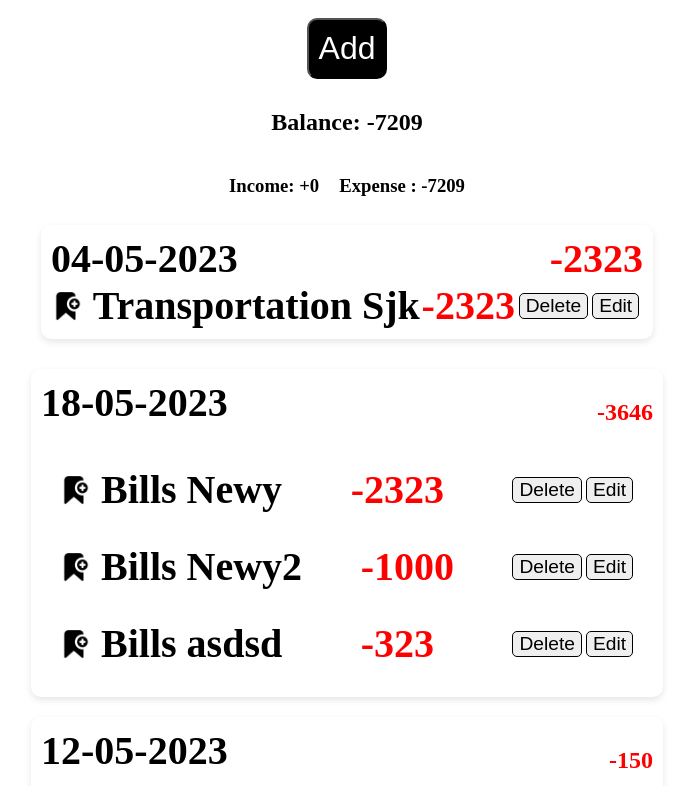
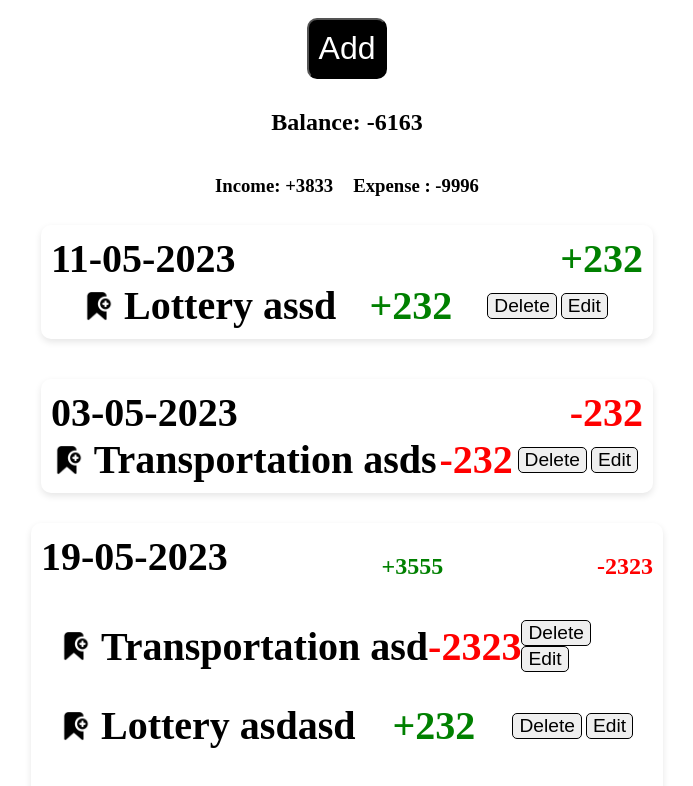
Before and after one commit to LunaticEradicator/Expense-Tracker, a React (Vite) app: page / in a window 1280 px wide. Shown: the top 786 px of the page, without its empty margins (293-986 px from the left). Built offline with nearby package versions, Linux system fonts and the light colour scheme; data requests are answered from the project's data file.

Commit message:
Add DailyIncome by Date

```diff
--- a/db.json
+++ b/db.json
@@ -79,6 +79,78 @@
       "income": 0,
       "categories": "transportation",
       "id": 13
+    },
+    {
+      "title": "asds",
+      "date": "2023-05-04",
+      "expense": "232",
+      "income": 0,
+      "categories": "cars",
+      "id": 14
+    },
+    {
+      "title": "asd",
+      "date": "2023-05-19",
+      "expense": "2323",
+      "income": 0,
+      "categories": "transportation",
+      "id": 15
+    },
+    {
+      "title": "asdasd",
+      "date": "2023-05-19",
+      "expense": 0,
+      "income": "232",
+      "categories": "lottery",
+      "id": 16
+    },
+    {
+      "title": "ASD",
+      "date": "2023-05-19",
+      "expense": 0,
+      "income": "1000",
+      "categories": "salary",
+      "id": 17
+    },
+    {
+      "title": "asd",
+      "date": "2023-05-18",
+      "expense": 0,
+      "income": "23",
+      "categories": "grants",
+      "id": 18
+    },
+    {
+      "title": "asds",
+      "date": "2023-05-03",
+      "expense": "232",
+      "income": 0,
+      "categories": "transportation",
+      "id": 19
+    },
+    {
+      "title": "assd",
+      "date": "2023-05-11",
+      "expense": 0,
+      "income": "232",
+      "categories": "lottery",
+      "id": 20
+    },
+    {
+      "title": "sdas",
+      "date": "2023-05-04",
+      "expense": 0,
+      "income": "23",
+      "categories": "refund",
+      "id": 21
+    },
+    {
+      "title": "sdsad",
+      "date": "2023-05-19",
+      "expense": 0,
+      "income": "2323",
+      "categories": "grants",
+      "id": 22
     }
   ]
 }
--- a/src/components/Create/AddExpenseAndIncome.jsx
+++ b/src/components/Create/AddExpenseAndIncome.jsx
@@ -3,12 +3,12 @@ import CreateExpense from "./CreateExpense";
 import CreateIncome from "./CreateIncome";
 
 export default function AddExpense() {
-    const [isCreate, setIsCreate] = useState(false);
+    const [isSubmit, setIsSubmit] = useState(false);
     const [isIncome, setIsIncome] = useState(false);
     const [isExpense, setIsExpense] = useState(false);
 
     function handleIsCreate() {
-        setIsCreate(prevIsCreate => !prevIsCreate)
+        setIsSubmit(prevIsCreate => !prevIsCreate) // togg
     }
 
     function handleIsIncome() {
@@ -23,15 +23,16 @@ export default function AddExpense() {
 
     return (
         <div className="addItem">
-            {isCreate
+            {isSubmit
                 ?
                 <>
                     <CreateIncome                               // Income Component
+                        setIsSubmit={setIsSubmit}
                         isIncome={isIncome}
                         handleIsIncome={handleIsIncome}
                     />
                     <CreateExpense                             // Expense Component
-                        setIsCreate={setIsCreate}
+                        setIsSubmit={setIsSubmit}
                         isExpense={isExpense}
                         handleIsExpense={handleIsExpense}
                     />
--- a/src/components/Create/CreateExpense.jsx
+++ b/src/components/Create/CreateExpense.jsx
@@ -23,7 +23,7 @@ export default function ExpenseCreate(props) {
             return { title: '', date: '', expense: '', categories: '' }
         })
         // toggle off Create Children []
-        props.setIsCreate(false)
+        props.setIsSubmit(false)
     }
 
     const handleInput = (event) => { // to get userInput of the books title
--- a/src/components/Create/CreateIncome.jsx
+++ b/src/components/Create/CreateIncome.jsx
@@ -22,7 +22,7 @@ export default function IncomeCreate(props) {
         setItem(prevItem => {
             return { title: '', date: '', income: '', categories: '' }
         }) // erase eachBookName after submit
-        props.setIsCreate(false)
+        props.setIsSubmit(false)
     }
 
     const handleInput = (event) => { // to get userInput of the books title
--- a/src/components/RUD/ExpenseList.jsx
+++ b/src/components/RUD/ExpenseList.jsx
@@ -1,7 +1,6 @@
 import ExpenseEachNew from './ExpenseListChildren/ExpenseEachNew/ExpenseEachNew'
 import useCustomBookContext from "../../hooks/use-custom-book-context"
 import ExpenseEachRepeatingHeader from './ExpenseListChildren/ExpenseEachRepeat/ExpenseEachRepeatingHeader'
-import DailyExpense from './ExpenseListChildren/ExpenseEachRepeat/DailyExpense'
 
 export default function BookList() {
     const { books } = useCustomBookContext()
@@ -30,25 +29,30 @@ export default function BookList() {
     }, []);
 
 
-    console.log(showDailyExpense)
-    console.log(`-----Need Fix--------`)
+    const allIncome = books.map(item => {
+        return repeatingDate.includes(item.date) ? { date: item.date, income: item.income } : { date: item.date, income: item.income }
+    })
 
+    const showDailyIncome = allIncome.reduce((accumulator, cur) => {
+        cur.income = parseInt(cur.income)
+        let repDate = cur.date;
+        let found = accumulator.find(elem => elem.date === repDate)
+        if (found) {
+            found.income += cur.income;
+        }
+        else accumulator.push(cur);
+        return accumulator;
+    }, []);
 
-    // const renderDailyExpense = showDailyExpense.map((item, index) => {
-    //     return (
-    //         <DailyExpense
-    //             key={index}
-    //             repeatingDate={repeatingDate}
-    //             {...item}
-    //         />
-    //     )
-    // })
+    console.log(showDailyIncome)
+
 
     const renderExpenseEachNew = books.map(book => { // map each books
         return < ExpenseEachNew
             key={book.id}
             repeatingDate={repeatingDate}
-            showDailyExpense={showDailyExpense}
+            // showDailyExpense={showDailyExpense}
+            // showDailyIncome={showDailyIncome}
             {...book}
         />
     })
@@ -59,6 +63,7 @@ export default function BookList() {
             key={index}
             repeatingDate={itemDate}
             showDailyExpense={showDailyExpense}
+            showDailyIncome={showDailyIncome}
         />
     })
 
--- a/src/components/RUD/ExpenseListChildren/ExpenseEachRepeat/DailyExpense.jsx
+++ /dev/null
@@ -1,31 +0,0 @@
-import useCustomBookContext from "../../../../hooks/use-custom-book-context"
-
-export default function DailyExpense(props) {
-    // console.log(`---------------------------------------------`)
-    // console.log(props.repeatingDate)
-    // console.log(props.date)
-    // console.log(props.repeatingDate.includes(props.date))
-
-
-    const renderExpenseEachRepeatingHeader = props.repeatingDate.map((itemDate) => {
-        console.log(`---------------`)
-        console.log(itemDate)
-        console.log(props.date)
-        console.log(itemDate === (props.date))
-        console.log(itemDate.includes(props.date))
-        return (
-            <>
-                {itemDate === (props.date) && < h2 > {props.expense} </h2 >}
-                {/* <h2>{console.log(itemDate === (props.date))}</h2> */}
-            </>
-
-
-        )
-    })
-
-    return (
-        <>
-            <h2>{props.expense}</h2>
-        </>
-    )
-}
--- a/src/components/RUD/ExpenseListChildren/ExpenseEachRepeat/ExpenseEachRepeatingHeader.jsx
+++ b/src/components/RUD/ExpenseListChildren/ExpenseEachRepeat/ExpenseEachRepeatingHeader.jsx
@@ -13,6 +13,12 @@ export default function ItemDateHeading(props) {
         )
     })
 
+    const renderDailyIncome = props.showDailyIncome.map(item => {
+        return (
+            props.repeatingDate === item.date && <h2 style={{ color: "green" }}>+{item.income}</h2>
+        )
+    })
+
     const renderedBookListDuplicate = books.map(book => { // map each books
         return < ExpenseEachRepeating
             key={book.id}
@@ -25,10 +31,10 @@ export default function ItemDateHeading(props) {
         <div className="expenseEachRepeatingHeader"  >
             <div className="repeatingValue">
                 {renderDailyExpense}
-                <h1>{changeDateFormatIND}</h1>{/* reverse to dd-mm-yy format */}
+                {renderDailyIncome}
+                <h1>{changeDateFormatIND}</h1> {/* reverse to dd-mm-yy format */}
             </div>
             {renderedBookListDuplicate}
-            {/* {props.repeatingDate && props.renderDailyExpense} */}
         </div>
     )
 }
```
